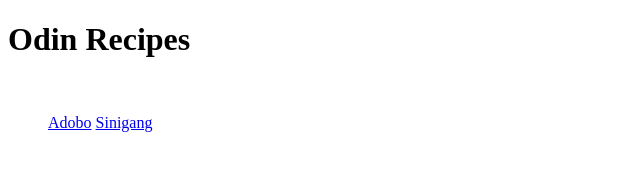
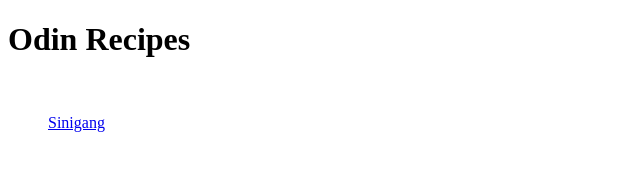
Before and after one commit to KinKwari/odin-recipes, a plain HTML site: page index.html in a window 1280 px wide. Shown: the full height of the page, 0-640 px from the left. Drawn offline with Linux system fonts and the light colour scheme.

Commit message:
Recipes Images

```diff
--- a/index.html
+++ b/index.html
@@ -9,7 +9,7 @@
     <h1>Odin Recipes</h1>
     <img src="" alt="">
     <ol>
-        <il><a href="./recipes/Adobo.html" target="_blank" rel="noreferrer">Adobo</a></il>
+        <il><a href="./recipes/Adobo.html" target="_blank" rel="noreferrer"></a></il>
         <il><a href="./recipes/Sinigang.html" target="_blank" rel="noreferrer">Sinigang</a></il>
     </ol>
 </body>
```
Also changed, not shown: recipes/Adobo.html (+1 -0 lines), recipes/Sinigang.html (+1 -0 lines), 2 other files.
